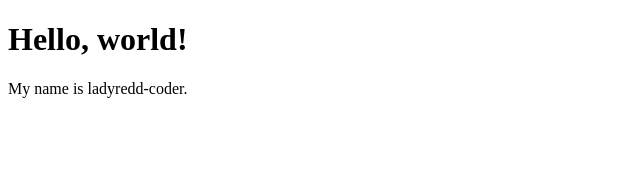
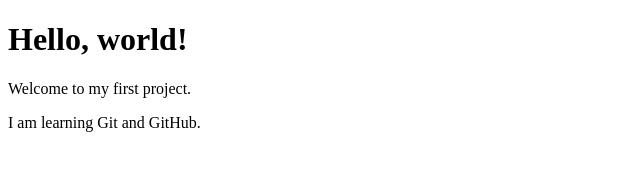
Before and after one commit to ladyredd-coder/my-first-website, a plain HTML site: page index.html in a window 1280 px wide. Shown: the whole page, without its empty margins (0-640 px from the left). Drawn offline with Linux system fonts and the light colour scheme.

Commit message:
Update homepage text

```diff
--- a/index.html
+++ b/index.html
@@ -5,6 +5,7 @@
 </head>
 <body>
     <h1>Hello, world!</h1>
-    <p>My name is ladyredd-coder.</p>
+    <p>Welcome to my first project.</p>
+    <p>I am learning Git and GitHub.</p>
 </body>
 </html>
```
